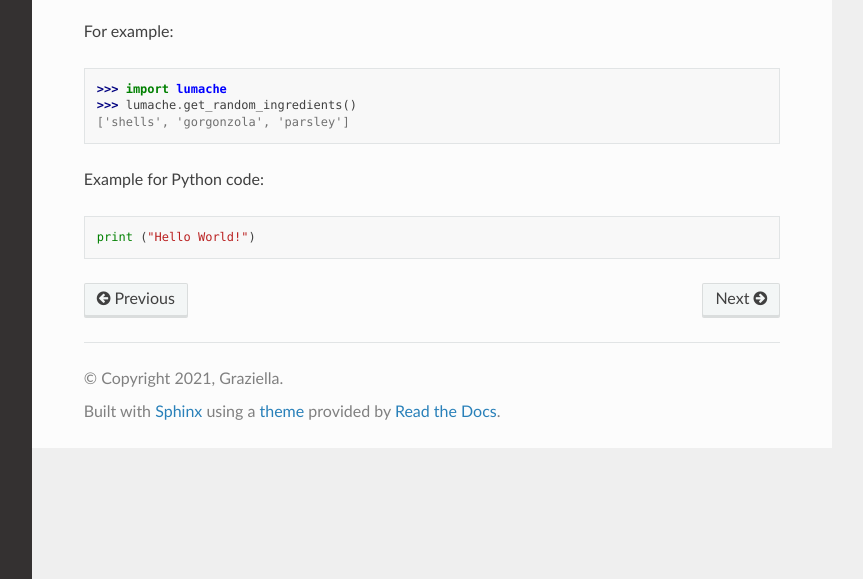
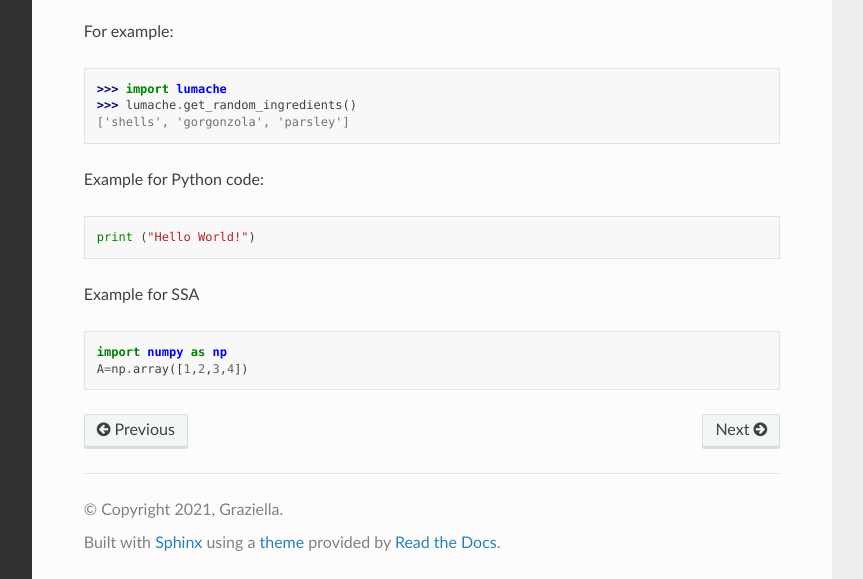
Before and after one commit to YuheiYamauchi/rtd-tutorial, a Sphinx documentation site: the page built from docs/source/usage.rst, in a window 1280 px wide and 1341 px high, cut to the strip 762-1341 px from the top of the window. Shown: the whole strip, without its empty margins (268-1131 px from the left). Built offline with Sphinx 7.4.7 and the Read the Docs theme 2.0.0, drawn with Linux system fonts in a browser that asks for light colours.

Commit message:
Update usage.rst

```diff
--- a/docs/source/usage.rst
+++ b/docs/source/usage.rst
@@ -39,3 +39,11 @@ Example for Python code:
 .. code-block:: python
 
    print ("Hello World!")
+
+Example for SSA
+
+
+.. code-block:: python
+
+   import numpy as np
+   A=np.array([1,2,3,4])
```
